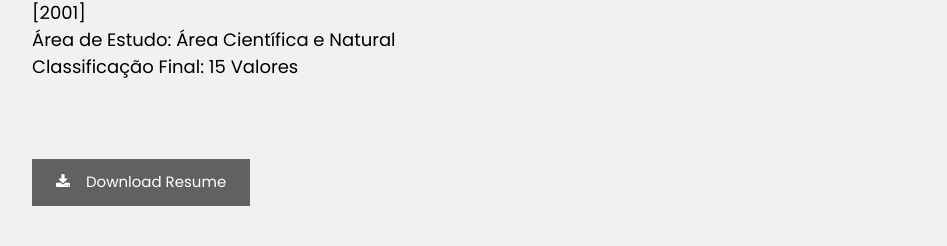
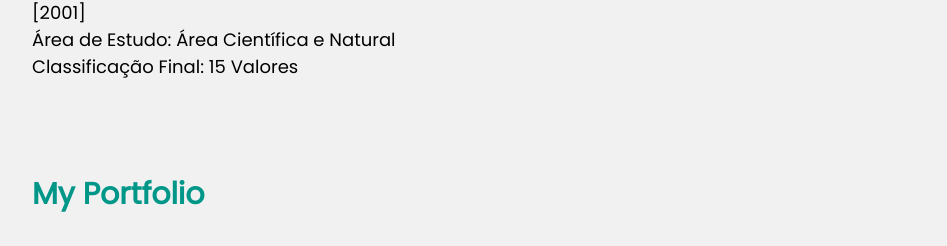
Before and after one commit to luxmitae/Cv-Digital, a plain HTML site: page index.html in a window 1280 px wide. Shown: the part 3595-3841 px from the top of the page, without its empty margins (308-1255 px from the left). Drawn offline with nearby package versions, Linux system fonts and the light colour scheme.

Commit message:
Update index.html

```diff
--- a/index.html
+++ b/index.html
@@ -243,14 +243,6 @@
             Classificação Final: 15 Valores
             </h5>
 
-            <br>
-
-            <p>
-                <button class="w3-button w3-dark-grey w3-padding-large w3-margin-top w3-margin-bottom">
-                    <i class="fa fa-download w3-margin-right"></i>Download Resume
-                </button>
-            </p>
-
         </div>
 
         <div class="w3-container w3-padding-large" id="portfolio">
```
